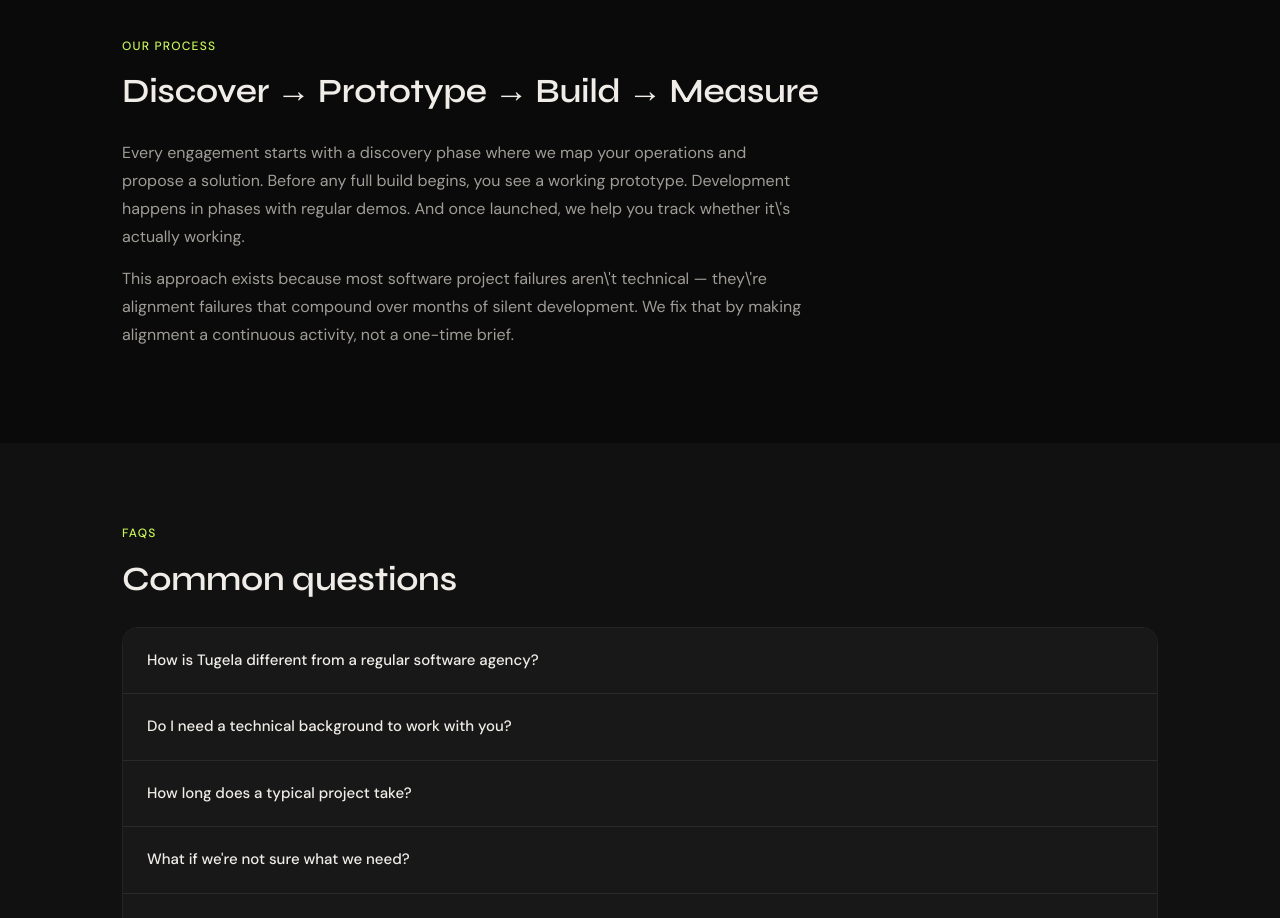
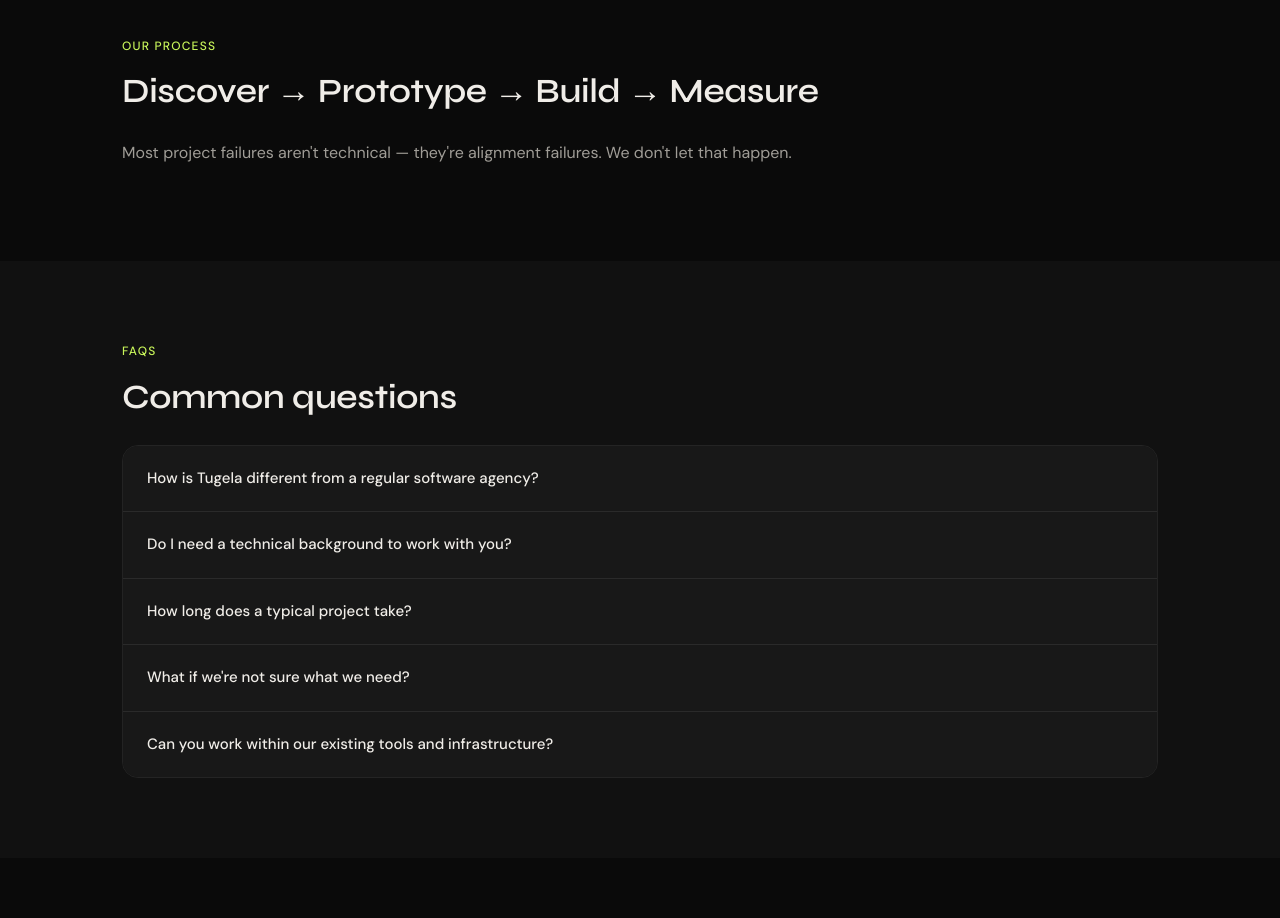
Before and after one commit to DavidFransch/tugela-site, a React (Vite) app: page /services in a window 1280 px wide. Shown: the part 2300-3218 px from the top of the page. Built offline with nearby package versions, Linux system fonts and the light colour scheme.

Commit message:
refactor: condense "Our process" description on Services page.

```diff
--- a/src/pages/Services.tsx
+++ b/src/pages/Services.tsx
@@ -104,8 +104,7 @@
         <div className="container">
           <div className={styles.tag}>Our process</div>
           <h2 className={styles.sectionHeading}>Discover → Prototype → Build → Measure</h2>
-          <p className={styles.processBody}>Every engagement starts with a discovery phase where we map your operations and propose a solution. Before any full build begins, you see a working prototype. Development happens in phases with regular demos. And once launched, we help you track whether it\'s actually working.</p>
-          <p className={styles.processBody}>This approach exists because most software project failures aren\'t technical — they\'re alignment failures that compound over months of silent development. We fix that by making alignment a continuous activity, not a one-time brief.</p>
+          <p className={styles.processBody}>Most project failures aren't technical — they're alignment failures. We don't let that happen.</p>
         </div>
       </section>
 
```
